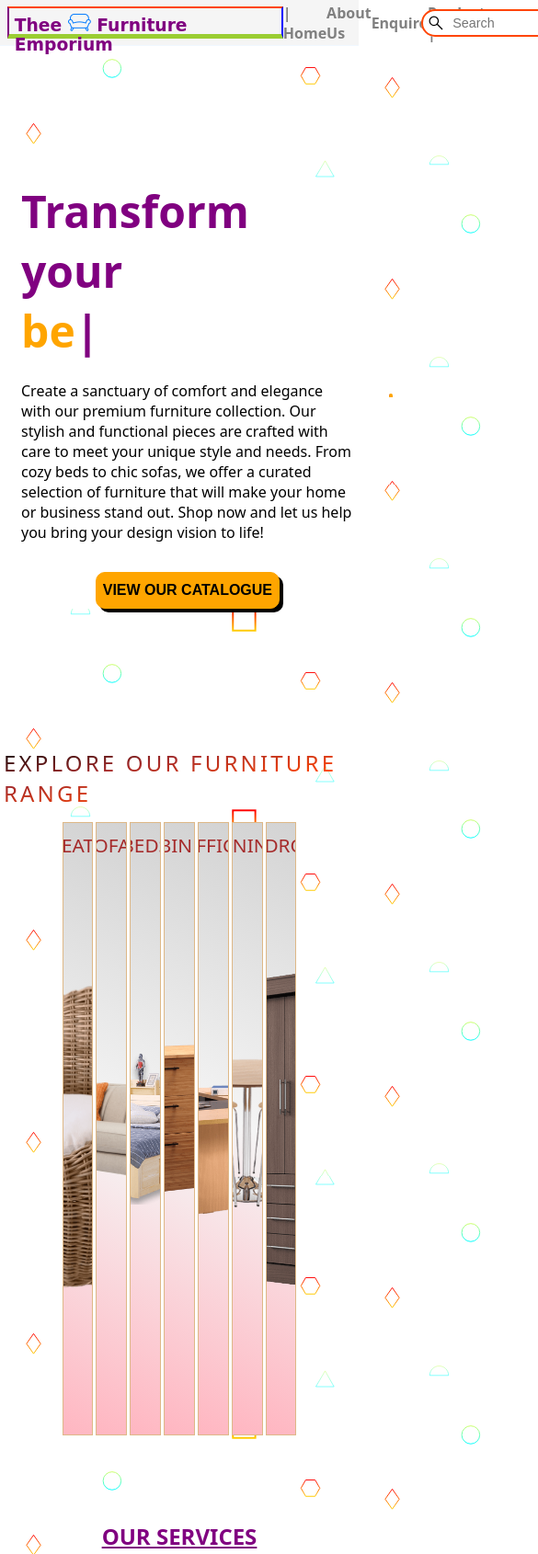
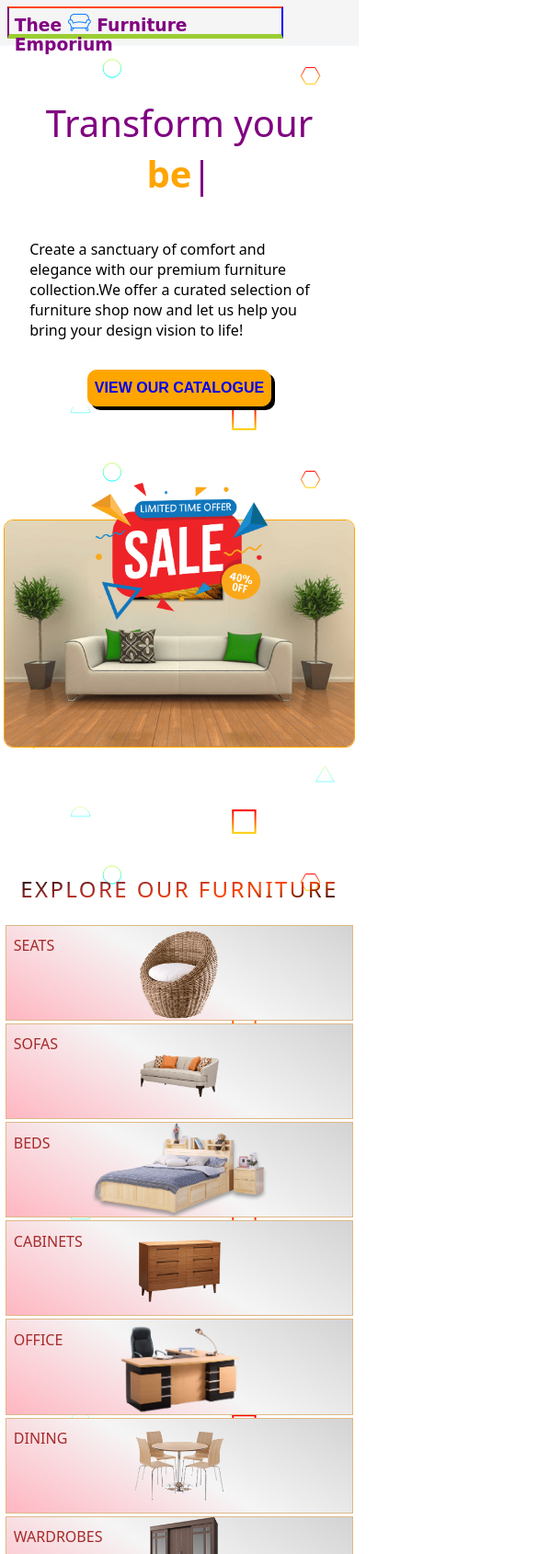
Before and after one commit to MOGIRE11/Thee-Furniture-Emporium, a plain HTML site: page index.html in a window 390 px wide. Shown: the top 1690 px of the page at 92% size, 585 px wide, since content can reach past the window. Drawn offline with nearby package versions, Linux system fonts and the light colour scheme.

Commit message:
mobile responsive

```diff
--- a/about.css
+++ b/about.css
@@ -5,11 +5,15 @@
     box-sizing: border-box;
 }
 
+html
+{
+overflow-x: hidden;
+}
 body
 {
     padding-top: 50px;
     overflow-x: hidden;
-  width: 100%;
+  max-width: 100%;
   height: auto;
   background: url(/istock/scattered-forcefields.svg);
   /* background: whitesmoke; */
@@ -280,3 +284,56 @@ body
   cursor: pointer;
   color: white;
 }
+
+@media (max-width:600px)
+{
+  .navsearch,.navlinks
+  {
+    display:none;
+  }
+  main
+  {
+    height: auto;
+  }
+  .about-us section
+  {
+    height: 55vh;
+    width: 100%;
+    flex-direction: column;
+    margin-bottom: 3%;
+    background-color: transparent;
+  }
+  .about-us section p
+  {
+    width: 90%;
+    text-align: center;
+    font-size: 1rem;
+    font-weight: 400;
+  }
+  .about-us section img
+  {
+    width: 85%;
+  }
+
+  .final
+  {
+    height: 70dvh;
+    padding-top: 10%;
+  }
+  .foot
+  {
+    overflow: auto;
+  }
+
+  .lin
+  {
+    width: 200px;
+  }
+
+  .last_foot
+  {
+    flex-direction: column;
+    text-align: center;
+    justify-content: space-evenly;
+  }
+}
--- a/enquire.css
+++ b/enquire.css
@@ -5,6 +5,10 @@
     box-sizing: border-box;
 }
 
+html
+{
+  overflow-x: hidden;
+}
 body
 {
     height: 100vh;
@@ -387,3 +391,71 @@ width: 20px;
   cursor: pointer;
   color: white;
 }
+
+@media (max-width:600px)
+{
+  body{height: 200dvh;
+    display: flex;
+    flex-direction: column;
+  justify-content: space-between;}
+  .navbar
+  {
+    background:white;
+  }
+  .navlinks, .navsearch
+  {
+    display: none;
+  }
+
+  .enquiry
+  {
+    display: flex;
+    height: auto;
+    flex-direction: column-reverse;
+    align-items: center;
+    width: 100dvw;
+    background-color: whitesmoke;
+    box-shadow: none;
+  }
+  .right
+  {
+    border-radius: 0px;
+  }
+  .right h2,.left h2
+  {
+    font-size: 1.2rem;
+  }
+
+  .left,.right
+  {
+    width: 90%;
+    z-index: 3;
+    margin-top: 5%;
+  }
+
+
+
+
+
+  .final
+  {
+    height: 70dvh;
+    padding-top: 10%;
+  }
+  .foot
+  {
+    overflow: auto;
+  }
+
+  .lin
+  {
+    width: 200px;
+  }
+
+  .last_foot
+  {
+    flex-direction: column;
+    text-align: center;
+    justify-content: space-evenly;
+  }
+}
--- a/home.css
+++ b/home.css
@@ -5,11 +5,16 @@
     margin: 0;
     box-sizing: border-box;
 }
+html
+{
+  overflow-x: hidden;
+}
 body
 {
   padding-top: 50px;
   overflow-x: hidden;
 }
+
 body ,.container
 {
     width: 100dvw;
@@ -149,6 +154,10 @@ body ,.container
   margin-bottom: 10px;
 }
 
+.hidden_paragraph
+{
+  display: none;
+}
 #catalogue
 {
  height: 40px;
@@ -164,6 +173,10 @@ align-items: center;
 justify-content: center;
 margin: auto;
 cursor: pointer;
+}
+#catalogue a
+{
+  text-decoration: none;
 }
 
 #catalogue:hover
@@ -723,3 +736,205 @@ font-size: 1rem;
   cursor: pointer;
   color: white;
 }
+
+@media (max-width:600px)
+{
+  .navlinks,.navsearch
+  {
+    display: none;
+  }
+ .page1
+ {
+  flex-direction: column;
+  align-items: center;
+  justify-content: space-evenly;
+  height: 105dvh;
+ }
+
+ .left,.right
+ {
+  width: 100%;
+ }
+ .left h2
+ {
+  font-size: 2.5rem;
+  text-align: center;
+  font-weight: 400;
+ }
+
+ .animate
+ {
+  font-weight: 600;
+ }
+ .description
+ {display: none;}
+
+ .hidden_paragraph
+ {
+  display: block;
+  width: 90%;
+  margin: auto;
+ }
+
+ #sofa3
+ {
+  width: 100%;
+  height: 65%;
+  border-width: 1px;
+  border-radius: 10px;
+ }
+ #promo
+ {
+  width: 50%;
+  left: 25%;
+  top: 7%;
+ }
+ .page2 h2
+{
+  text-align: center;
+  /* width: 100%; */
+  letter-spacing: .15rem;
+  text-decoration: underline;
+}
+
+/* page2 */
+.page2 h2 span
+{
+  display: none;
+}
+
+.card
+{
+  flex-direction: column;
+  width: 100dvw;
+  align-items: center;
+}
+.card section
+{
+  width: 100%;
+}
+
+.card section span p
+{
+  text-align: left;
+  font-size: 1rem;
+  padding-left: 1%;
+}
+
+.card section:hover p
+{
+  letter-spacing: .5rem;
+  font-size: 1.1rem;
+  text-align: center;
+  transition: all .5s;
+}
+
+/* page3 */
+.page3
+{
+  height: auto;
+}
+.stop
+{
+  height: auto;
+}
+#sp
+{
+  flex-direction: column;
+}
+
+#sp p
+{
+  width: 100%;
+  margin-bottom: 2%;
+  text-align: left;
+  padding: 3% ;
+}
+
+.sbottom
+{
+  height: 75vh;
+  width: 100%;
+  place-items: center;
+ grid-template-columns: auto auto;
+ padding: 10% 0px;
+}
+.sbottom div
+{
+  height: 95%;
+  width: 95%;
+}
+.sbottom div h2
+{
+  font-size: 1.2rem;
+  color: orange;
+  text-decoration: underline;
+}
+.sbottom div p
+{
+  font-size: .9rem;
+}
+
+.floss section
+{
+  border: none;
+}
+.floss section h2
+{
+  text-decoration: none;
+}
+/* testimonials */
+
+.testimony
+{
+  width: auto;
+  overflow: auto;
+  display: flex;
+  /* scroll-snap-stop: mandatory; */
+}
+
+.testimony div
+{
+  overflow: hidden;
+ min-width: 300px;
+ margin-right: 1%;
+ scroll-snap-stop: mandatory;
+
+}
+
+/* newsletter */
+.newsletter p
+{
+  width: 95%;
+  font-size: .9rem;
+}
+
+.newsletter section
+{
+  width: 100%;
+}
+
+.foot
+{
+  width: auto;
+  height: auto;
+  overflow-y: hidden;
+  overflow-x: auto;
+}
+
+.lin
+{
+  width: 190px;
+  /* margin-right: 9%; */
+}
+.last_foot
+{
+  height: 15dvh;
+  flex-direction: column-reverse;
+  justify-content: space-evenly;
+  width: 100%;
+  text-align: center;
+}
+
+
+}
--- a/index.html
+++ b/index.html
@@ -61,8 +61,13 @@
                     Shop now and let us help you bring your design vision to life!
                 </p><br>
 
+                <p class="hidden_paragraph"">
+                    Create a sanctuary of comfort and elegance with our premium furniture collection.We offer a curated selection of furniture shop now and let us help you bring your design vision to life!
+                </p><br>
+
                 <button id="catalogue">
-                    VIEW OUR CATALOGUE
+                    <a href="products.html">VIEW OUR CATALOGUE</a>
+
                 </button>
             </section>
 
@@ -74,15 +79,15 @@
         </div>
 
         <div class="page2">
-        <h2>EXPLORE OUR FURNITURE RANGE</h2>
+        <h2>EXPLORE OUR FURNITURE <span>RANGE</span></h2>
         <div class="card">
-            <section ><span id="pp1">SEATS</span></section>
-            <section ><span id="pp2">SOFAS</span></section>
-            <section ><span id="pp3">BEDS</span></section>
-            <section ><span id="pp4">CABINETS</span></section>
-            <section ><span id="pp5">OFFICE</span></section>
-            <section ><span id="pp6">DINING</span></section>
-            <section ><span id="pp7">WARDROBES</span></section>
+            <section ><span id="pp1"><p>SEATS</p></span></section>
+            <section ><span id="pp2"><p>SOFAS</p></span></section>
+            <section ><span id="pp3"><p>BEDS</p></span></section>
+            <section ><span id="pp4"><p>CABINETS</p></span></section>
+            <section ><span id="pp5"><p>OFFICE</p></span></section>
+            <section ><span id="pp6"><p>DINING</p></span></section>
+            <section ><span id="pp7"><p>WARDROBES</p> </span></section>
         </div>
         </div>
 
@@ -92,11 +97,11 @@
             <!-- services -->
             <section class="stop">
                 <h2>Our Services</h2>
-                <section>
+                <section id="sp">
                     <p data-aos="fade-right"
-                    data-aos-duration="1000">We offer a vast selection of furniture items that cater to all budgets, from entry-level to high-end designer pieces. We understand that furniture is a big investment, which is why we only stock the highest quality products that are built to last.</p>
+                    data-aos-duration="1000">We offer a vast selection of furniture items that cater to all budgets. We understand that furniture is a big investment, which is why we only stock the highest quality products that are built to last.</p>
                     <p data-aos="fade-left"
-                    data-aos-duration="1000">We are dedicated to providing you with exceptional customer service and assistance in finding the perfect furniture pieces to fit your style and budget.</p>
+                    data-aos-duration="1000">We provide you with exceptional customer service and assistance in finding the perfect furniture pieces to fit your style and budget.</p>
 
 
                 </section>
@@ -106,7 +111,7 @@
                     <img src="istock/quality_product.png" alt="custom product">
                     <h2>Custom Products</h2>
                         <p>
-                            Our craftsmen ensure that each piece is not only unique, but also durable. You can trust that your custom piece will withstand the test of time. </p>
+                            We ensure that each piece is not only unique but also durable. You can trust that your piece will withstand the test of time. </p>
                 </div>
                 <div class="service2">
                     <img src="istock/delivery_van.png" id="deliver" alt="delivery van">
@@ -119,7 +124,7 @@
                     <img src="istock/transaction.png" alt="business transaction">
                     <h2>Payment method</h2>
                         <p>
-                            Easy and hassle-free process for our customers.Complete your transaction securely and quickly with a few clicks.
+                            Easy and hassle-free process.Complete your transaction securely and quickly with a few clicks.
                         </p>
                 </div>
                 <div class="floss">
--- a/product.css
+++ b/product.css
@@ -3,6 +3,10 @@
     padding: 0;
     margin: 0;
     box-sizing: border-box;
+}
+html
+{
+  overflow-x: hidden;
 }
 body
 {
@@ -120,13 +124,6 @@ main {
   align-items: center;
 }
 
-/* section.product {
-  width: 100%;
-  display: flex;
-  align-items: center;
-  justify-content: space-evenly;
-  margin-bottom: 50px;
-} */
 
 .product
 {
@@ -341,3 +338,62 @@ main {
   cursor: pointer;
   color: white;
 }
+
+@media (max-width:600px)
+{
+  .navlinks,.navsearch
+  {
+    display: none;
+  }
+
+  .product
+  {
+    width: 95%;
+    height: auto;
+    display: flex;
+    flex-direction: column;
+    padding: 2% 3%;
+    /* align-items: center; */
+  }
+  .product-details {
+    flex-basis: 100%;
+    width: 100%;
+    padding: 0;
+  }
+
+  .product-image
+  {
+    height: 90%;
+    width: 90%;
+  }
+
+  .product-image img
+  {
+    width: 80%;
+    /* height: 100%; */
+  }
+
+
+
+  .final
+  {
+    height: 70dvh;
+    padding-top: 10%;
+  }
+  .foot
+  {
+    overflow: auto;
+  }
+
+  .lin
+  {
+    width: 200px;
+  }
+
+  .last_foot
+  {
+    flex-direction: column;
+    text-align: center;
+    justify-content: space-evenly;
+  }
+}
```
Also changed, not shown: enquire.html (+0 -1 lines).
